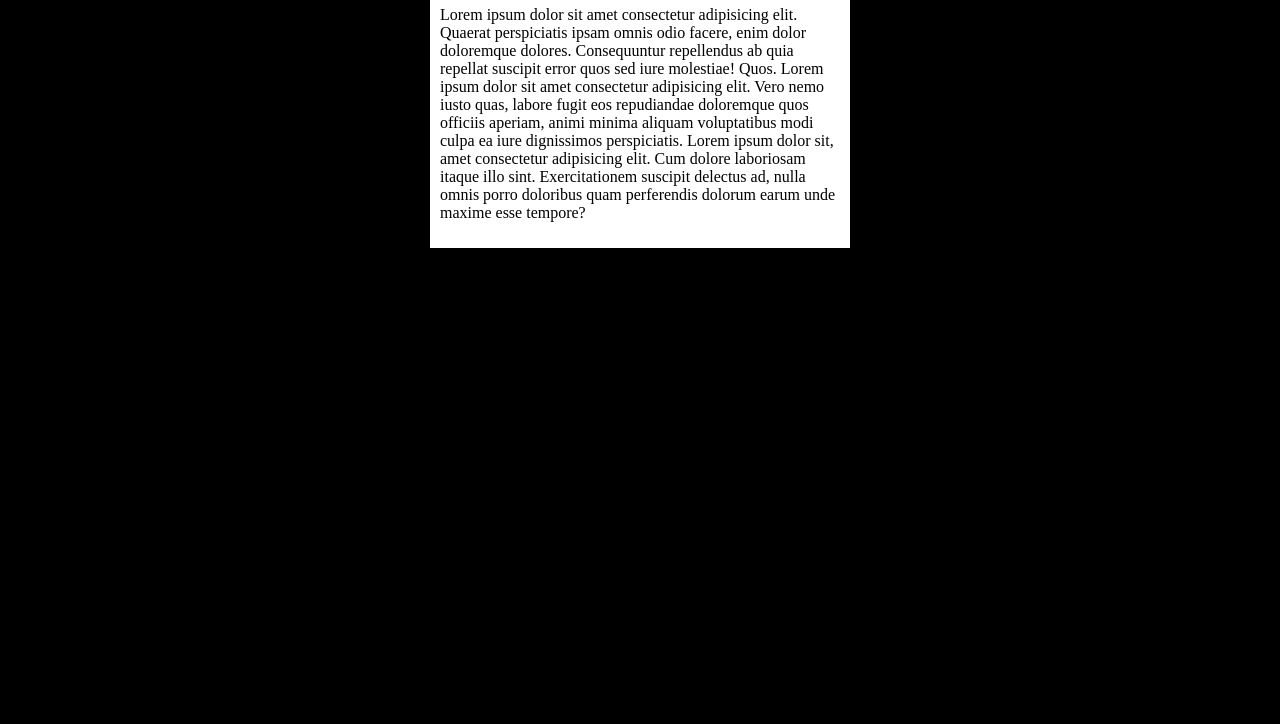
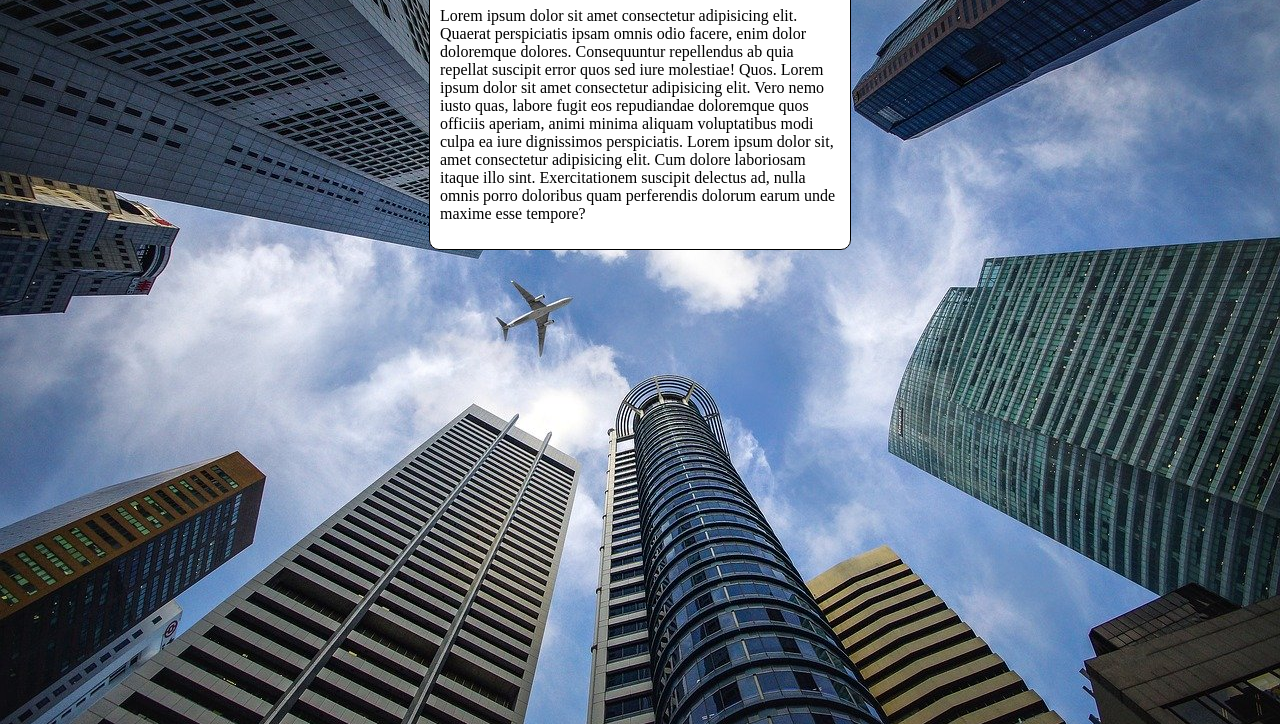
Before and after one commit to naomiikedo/exercicios, a plain HTML site: page ex022/fundo006.html in a window 1280 px wide. Shown: the part 92-816 px from the top of the page. Drawn offline with Linux system fonts and the light colour scheme.

Commit message:
atualizei ex022

```diff
--- a/ex022/fundo006.html
+++ b/ex022/fundo006.html
@@ -6,13 +6,20 @@
     <title>t</title>
     <style>
         body{
+            height: 100vh;
             background-color: black;
+            background-image: url('imagens/wallpaper002.jpg');
+            background-position: center top;
+            background-repeat: no-repeat;
+            background-size: cover;
         }
         main{
             background-color: white;
             width: 400px;
             padding: 10px;
             margin: auto;
+            border: 1px solid black;
+            border-radius: 10px;
         }
     </style>
 </head>
```
